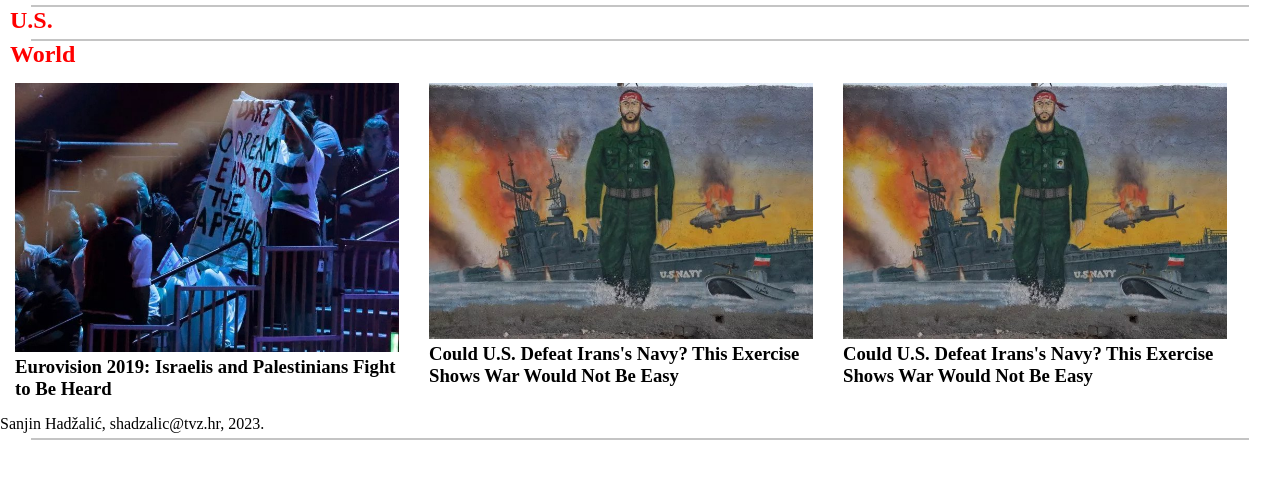
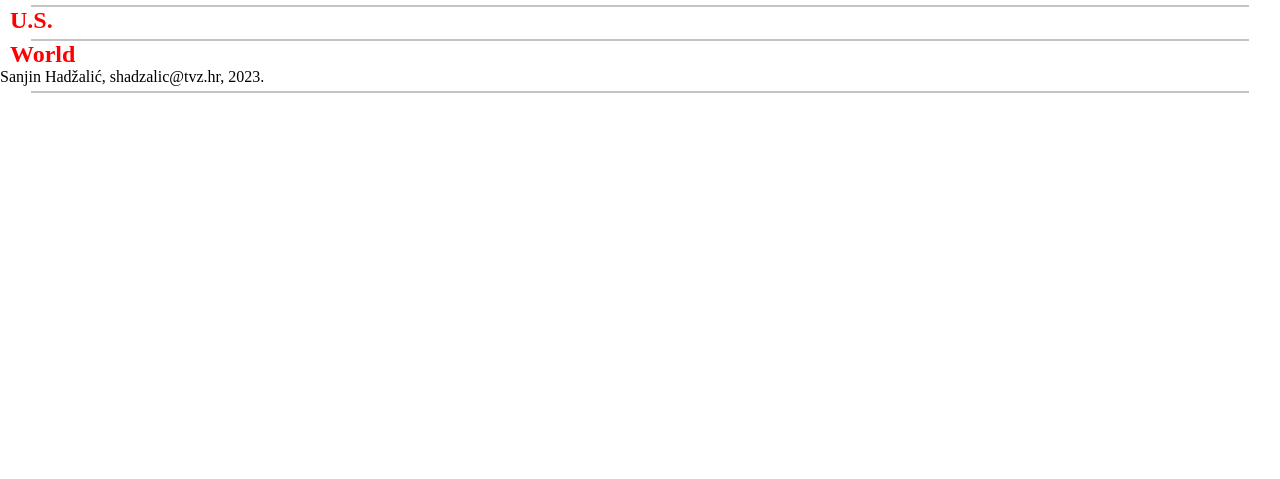
Before and after one commit to SanjinHadzalic/Newsweek, a PHP site: page / in a window 1280 px wide. Shown: the part 73-552 px from the top of the page. Run offline with PHP 8.4, Linux system fonts and the light colour scheme; tables that the repository leaves empty or names only in its code hold one stand-in row (values such as "Sample post").

Commit message:
refactor: minor refactoring in index.php

```diff
--- a/index.php
+++ b/index.php
@@ -18,7 +18,7 @@
             <?php
                 include 'connect.php';
                 define('UPLPATH','images/');
-                $query="SELECT * FROM newsweek WHERE arhiva=0 AND kategorija='us' LIMIT 3";
+                $query="SELECT * FROM newsweek WHERE arhiva=0 AND kategorija='us' LIMIT 4";
                 $result=mysqli_query($dbc,$query);
                     $i=0;
                     while($row=mysqli_fetch_array($result)){
@@ -36,10 +36,11 @@
                             echo '</article>';                    }
             ?>
         <section class="worldSection">
+        <hr class="hrMain">
+        <h2 id="world">World</h2>
         <?php
             include 'connect.php';
-            define('UPLPATH','images/');
-            $query="SELECT * FROM newsweek WHERE arhiva=0 AND kategorija='world' LIMIT 3";
+            $query="SELECT * FROM newsweek WHERE arhiva=0 AND kategorija='world' LIMIT 4";
             $result=mysqli_query($dbc,$query);
                 $i=0;
                 while($row=mysqli_fetch_array($result)){
@@ -56,32 +57,6 @@
                         echo '</div></div>';
                         echo '</article>';                    }
         ?>
-            <hr class="hrMain">
-            <h2 id="world">World</h2>
-            <article class="column">
-                <a href="eurovision.html" class="anchorArticle">
-                    <img src="images/eurovision.jpg" alt="eurovision">
-                    <h3>
-                        Eurovision 2019: Israelis and Palestinians Fight to Be Heard
-                    </h3>
-                </a>
-            </article>
-            <article class="column">
-                <a href="navy.html" class="anchorArticle">
-                    <img src="images/navy.jpg" alt="navy">
-                    <h3>
-                        Could U.S. Defeat Irans's Navy? This Exercise Shows War Would Not Be Easy
-                    </h3>
-                </a>
-            </article>
-            <article class="column">
-                <a href="navy.html" class="anchorArticle">
-                    <img src="images/navy.jpg" alt="navy">
-                    <h3>
-                        Could U.S. Defeat Irans's Navy? This Exercise Shows War Would Not Be Easy
-                    </h3>
-                </a>
-            </article>
         </section>
         <footer>
             <?php
```
